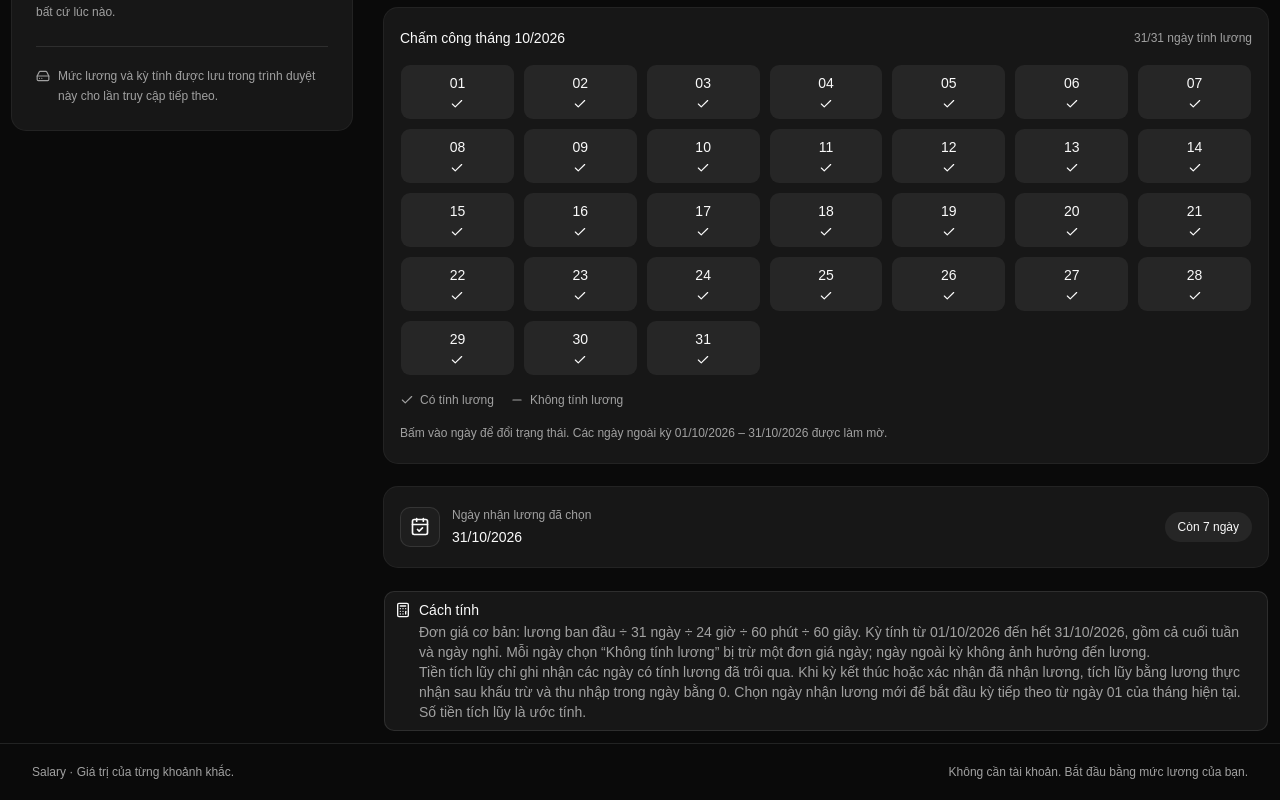
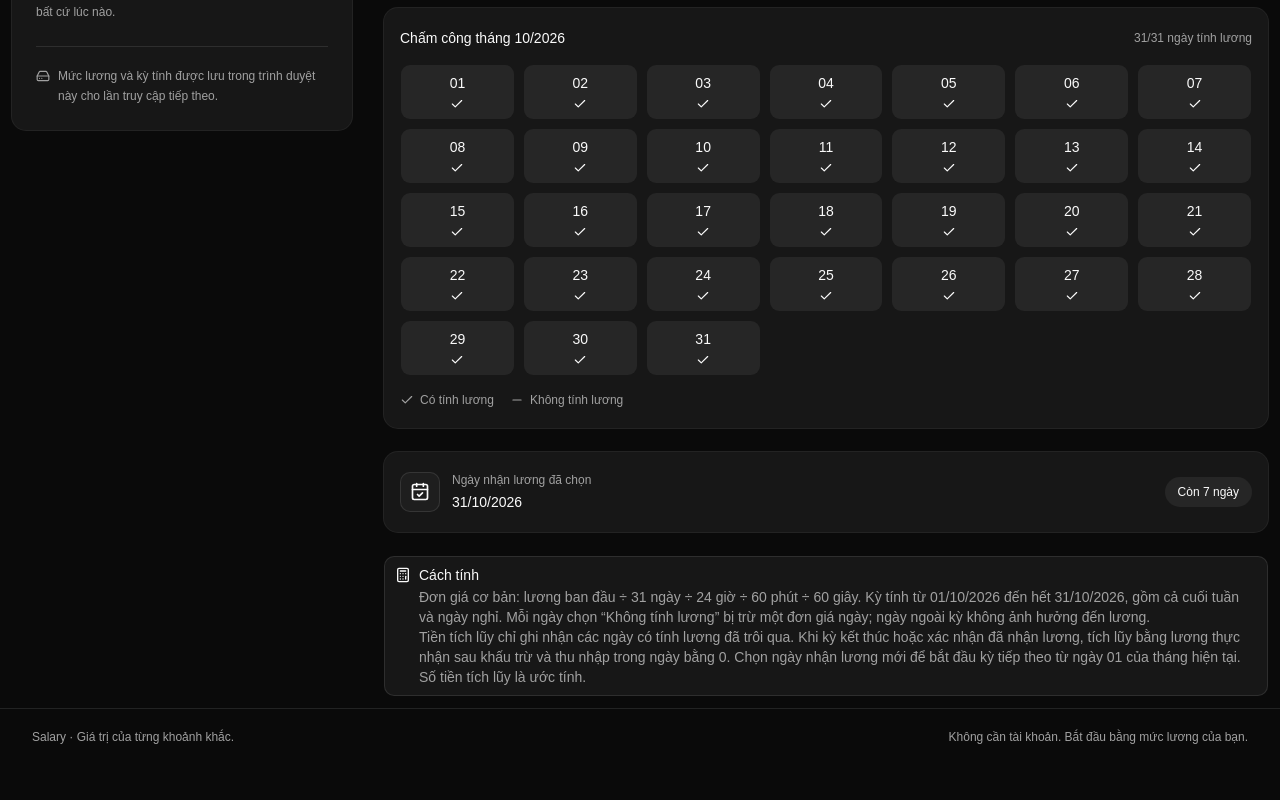
Before and after one commit to hieudien14310/salary-clock, a React (Vite) app in the folder apps/frontend/: page / in a window 1280 px wide. Shown: the part 844-1644 px from the top of the page. After the commit the page ends 1609 px from the top, so only its background shows below. Built offline with nearby package versions, Linux system fonts and the light colour scheme.

Commit message:
feat: remove instructional text for date status toggle in monthly attendance component

```diff
--- a/apps/frontend/src/page/home/components/monthly-attendance.tsx
+++ b/apps/frontend/src/page/home/components/monthly-attendance.tsx
@@ -90,10 +90,6 @@ export function MonthlyAttendance({ periodStart, payday }: { periodStart: Date;
             <Minus className="size-3.5" aria-hidden="true" /> Không tính lương
           </span>
         </div>
-        <p className="text-xs leading-relaxed text-muted-foreground">
-          Bấm vào ngày để đổi trạng thái. Các ngày ngoài kỳ {format(periodStart, 'dd/MM/yyyy')} –{' '}
-          {format(payday, 'dd/MM/yyyy')} được làm mờ.
-        </p>
       </CardContent>
     </Card>
   );
```
